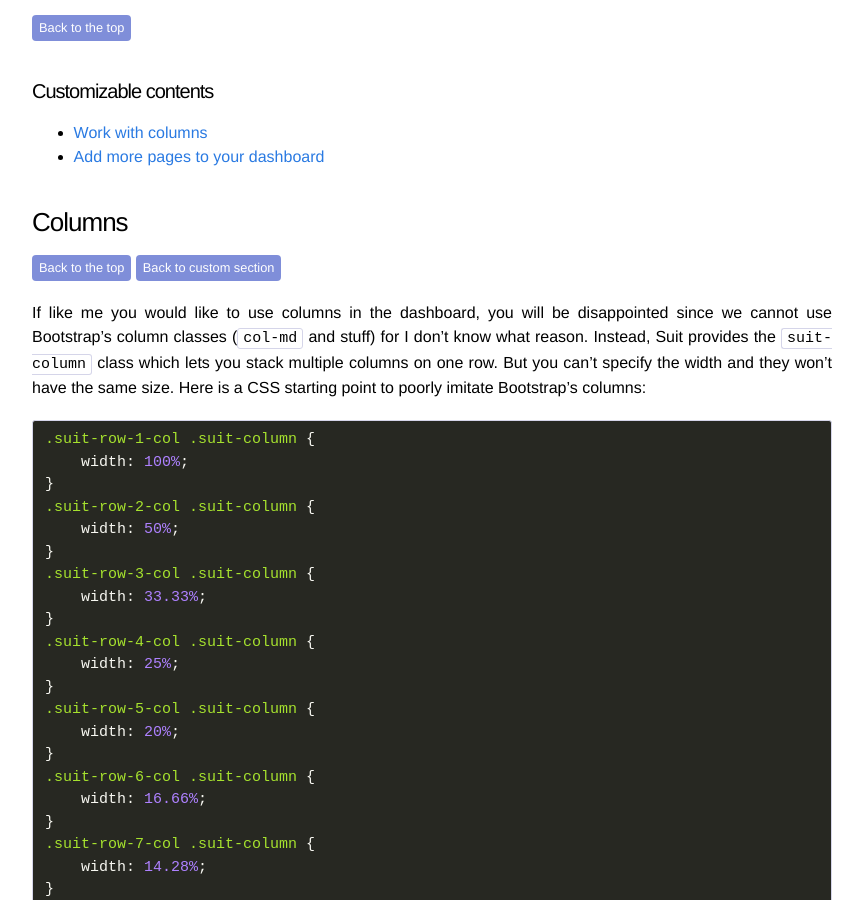
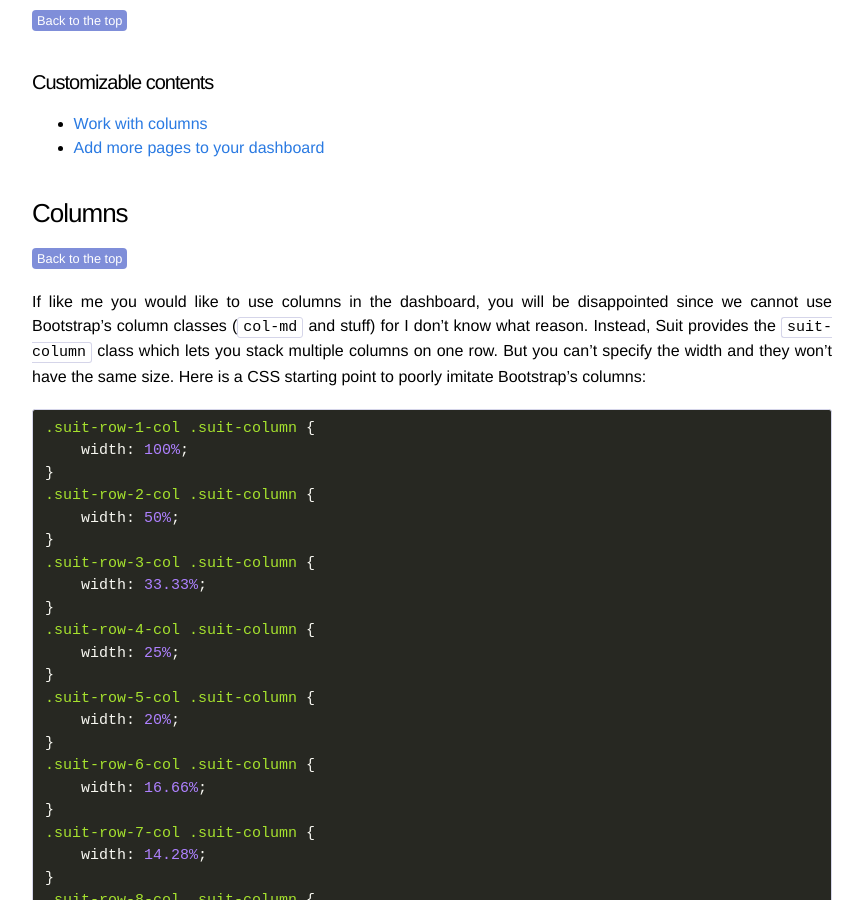
Before and after one commit to pawamoy/website, a Jekyll site: the page built from _posts/2016-04-06-django-dashboard-with-suit-and-highcharts.markdown, in a window 1280 px wide and 900 px high, scrolled down 6334 px. Shown: the whole window, without its empty margins (208-1071 px from the left). Built offline with Jekyll 4.4.1, drawn with Linux system fonts in a browser that asks for light colours; some of the changed text lies outside the part shown.

Commit message:
Add 'Back to the top' links automatically (jquery)

```diff
--- a/_posts/2016-04-06-django-dashboard-with-suit-and-highcharts.markdown
+++ b/_posts/2016-04-06-django-dashboard-with-suit-and-highcharts.markdown
@@ -22,7 +22,6 @@ I had then all I needed to start a proof of concept.
 - [More customization](#more-customization)
 
 ## Step 1: set up the files
-[Back to the top](#contents)
 
 First, create a new app within your Django project:
 
@@ -104,7 +103,6 @@ And finally, create the template `main.html` (thanks brunocascio):
 {% endraw %}{% endhighlight %}
 
 ## Step 2: activate your brand new dashboard
-[Back to the top](#contents)
 
 Add your `dashboard` app in your
 `settings.INSTALLED_APPS`, but also replace `django.contrib.admin` by
@@ -146,7 +144,6 @@ That's it, go check your new empty dashboard!
 ![Empty dashboard](/images/empty-dashboard.png)
 
 ## Step 3: Highcharts!
-[Back to the top](#contents)
 
 I was already familiar with [Highcharts][] since I use it in my project, so
 it made sense to use it in the admin dashboard too.
@@ -252,7 +249,6 @@ For other types of chart, go check the Highcharts [demos][] and their excellent
 [API documentation][]!
 
 ## More customization
-[Back to the top](#contents)
 
 #### Customizable contents
 
@@ -260,8 +256,6 @@ For other types of chart, go check the Highcharts [demos][] and their excellent
 - [Add more pages to your dashboard](#more-dashboard-pages)
 
 ### Columns
-[Back to the top](#contents)
-[Back to custom section](#more-customization)
 
 If like me you would like to use columns in the dashboard, you will be
 disappointed since we cannot use Bootstrap's column classes (`col-md` and
@@ -333,8 +327,6 @@ But this tweak is very limited because you can't have columns with different
 sizes on the same row...
 
 ### More dashboard pages
-[Back to the top](#contents)
-[Back to custom section](#more-customization)
 
 Just add your additional URLs in `dashboard.sites.AdminMixin` (they should
 maybe be added at the end of the original URLs:
--- a/js/main.js
+++ b/js/main.js
@@ -1,13 +1,10 @@
 $(document).ready(function() {
-  $("a:contains('Back to')")
+  $("h2, h3").each(function(i) {
+    $(this).after("<a href=#contents>Back to the top</a>").next()
      .css("font-size", "0.8em")
-    .css("display", "inline-block")
-    .css("padding", "3px 6px")
+     .css("padding", "2px 4px")
      .css("margin-bottom", "0")
-    .css("font-weight", "400")
-    .css("line-height", "1.42857143")
      .css("text-align", "center")
-    .css("white-space", "nowrap")
      .css("vertical-align", "middle")
      .css("-ms-touch-action", "manipulation")
      .css("touch-action", "manipulation")
@@ -16,7 +13,6 @@ $(document).ready(function() {
      .css("-moz-user-select", "none")
      .css("-ms-user-select", "none")
      .css("user-select", "none")
-    .css("background-image", "none")
      .css("border", "1px solid transparent")
      .css("border-radius", "4px")
      .css("color", "#fff")
@@ -30,3 +26,4 @@ $(document).ready(function() {
          $(this).css("background-color", "rgba(0,30,180,0.5)");
        });
     });
+});
```
Lines whose indentation alone changed are shown as unchanged.
